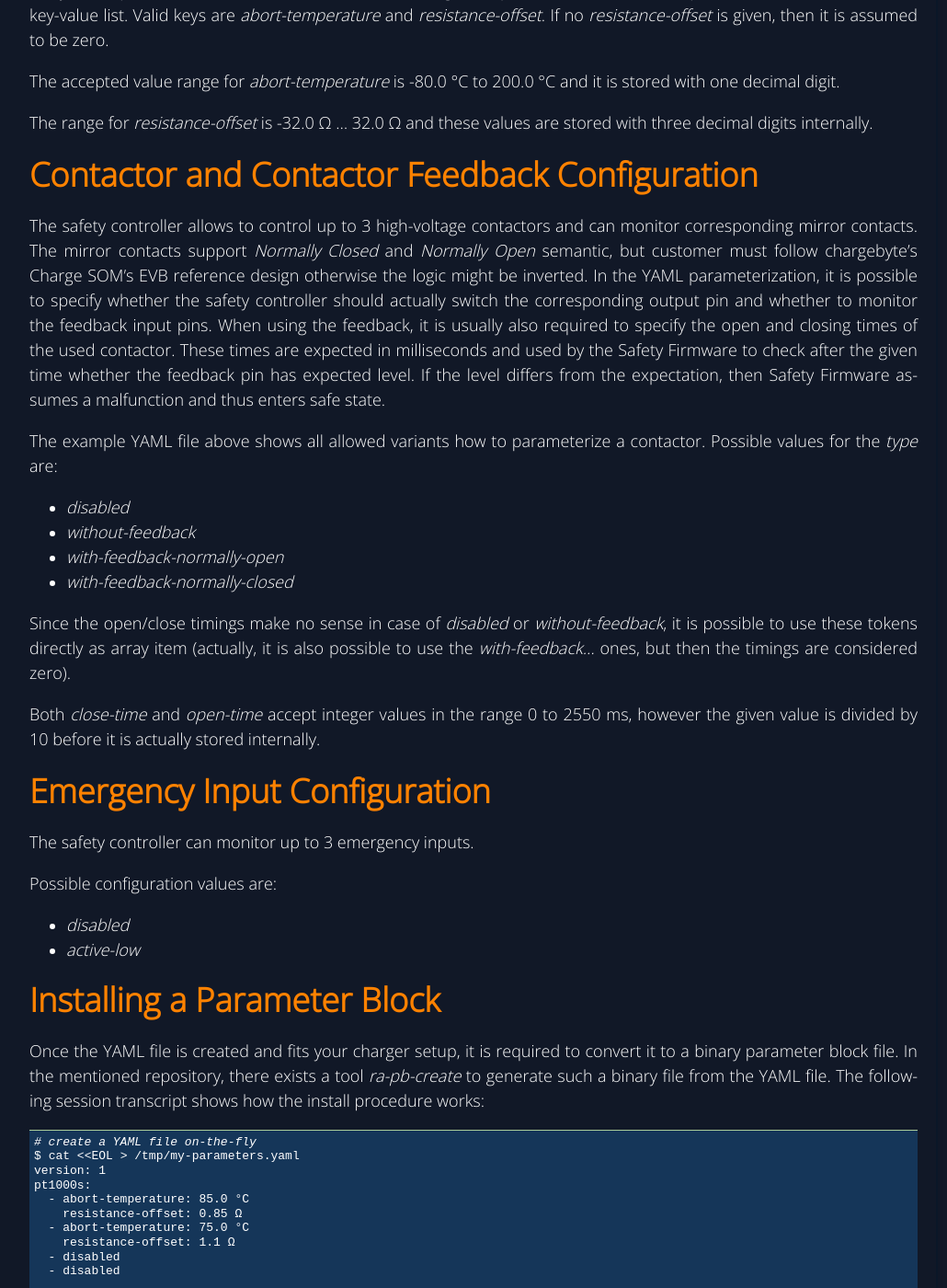
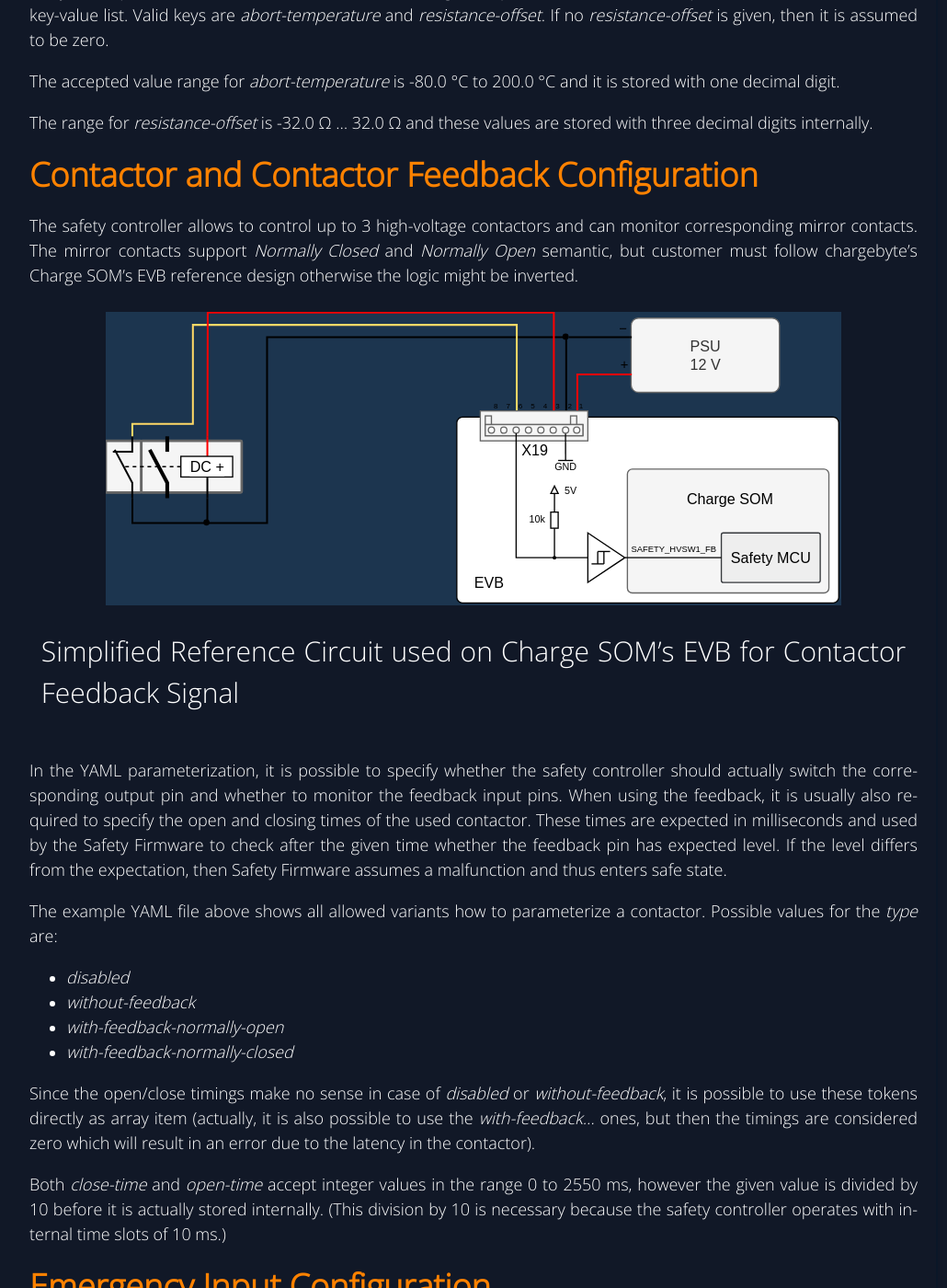
Before and after one commit to chargebyte/chargebyte-docs, a Sphinx documentation site: the page built from docs/source/safety_controller_parameterization.rst, in a window 1280 px wide and 1400 px high, scrolled down 1610 px. Shown: the whole window at 92% size, without its empty margins (218-1248 px from the left). Built offline with Sphinx 7.4.7, drawn with Linux system fonts in a browser that asks for light colours.

Commit message:
Add reference/example circuit for contactor feedback signal
Signed-off-by: Michael Heimpold <michael.heimpold@chargebyte.com>

```diff
--- a/docs/source/safety_controller_parameterization.rst
+++ b/docs/source/safety_controller_parameterization.rst
@@ -96,6 +96,12 @@ Contactor and Contactor Feedback Configuration
 The safety controller allows to control up to 3 high-voltage contactors and can monitor corresponding mirror contacts.
 The mirror contacts support `Normally Closed` and `Normally Open` semantic, but customer must follow chargebyte's
 Charge SOM's EVB reference design otherwise the logic might be inverted.
+
+.. figure:: _static/images/charge_som_contactor_feedback_evb-circuit.drawio.svg
+   :width: 800px
+
+   Simplified Reference Circuit used on Charge SOM's EVB for Contactor Feedback Signal
+
 In the YAML parameterization, it is possible to specify whether the safety controller should actually switch the
 corresponding output pin and whether to monitor the feedback input pins. When using the feedback, it is usually also
 required to specify the open and closing times of the used contactor. These times are expected in milliseconds and
@@ -112,10 +118,11 @@ Possible values for the `type` are:
 
 Since the open/close timings make no sense in case of `disabled` or `without-feedback`, it is possible to use these
 tokens directly as array item (actually, it is also possible to use the `with-feedback...` ones, but then the timings
-are considered zero).
+are considered zero which will result in an error due to the latency in the contactor).
 
 Both `close-time` and `open-time` accept integer values in the range 0 to 2550 ms, however the given value is
 divided by 10 before it is actually stored internally.
+(This division by 10 is necessary because the safety controller operates with internal time slots of 10 ms.)
 
 
 Emergency Input Configuration
```
Also changed, not shown: docs/source/_static/images/charge_som_contactor_feedback_evb-circuit.drawio.svg (added).
